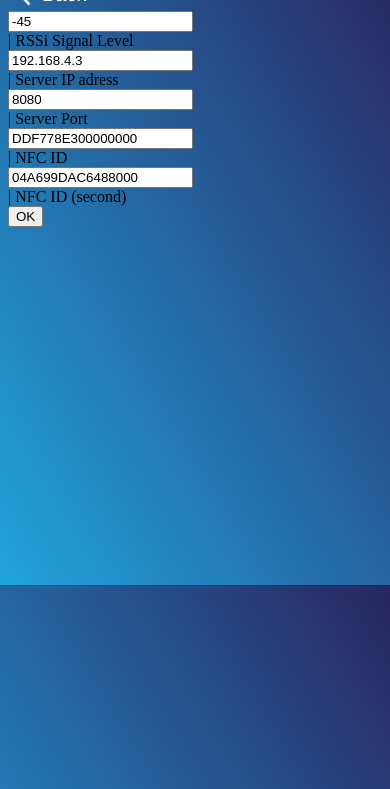
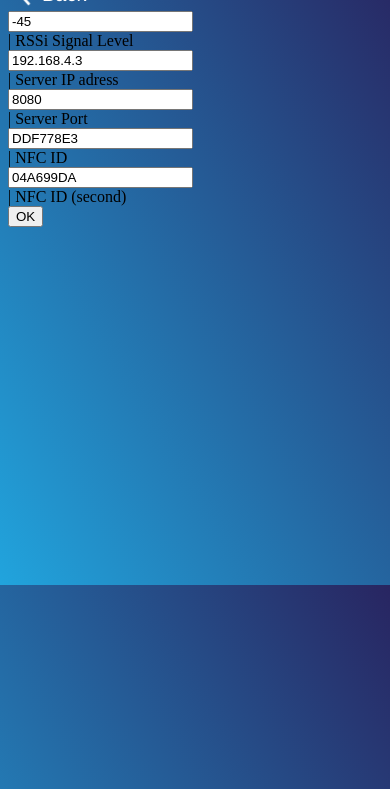
Before and after one commit to EreminDm/DemoWayNet, a website: page cordova/www/index.html in a window 390 px wide. Both pictures are taken after a click on the picture 355 px from the left and 30 px from the top of the page. Shown: the part 55-844 px from the top of the page. Drawn offline with Linux system fonts and the light colour scheme; some packages are replaced by stand-ins of ours.

Commit message:
add  realise and changes in id nfc

```diff
--- a/cordova/www/index.html
+++ b/cordova/www/index.html
@@ -159,11 +159,11 @@
                 <br />
                 | Server Port
                 <br />
-                <input type="text" id="NFC" value="DDF778E300000000" />
+                <input type="text" id="NFC" value="DDF778E3" />
                 <br />
                 | NFC ID
                 <br />
-                <input type="text" id="NFC1" value="04A699DAC6488000" />
+                <input type="text" id="NFC1" value="04A699DA" />
                 <br />
                 | NFC ID (second)
             </div>
--- a/cordova/www/scripts/main.js
+++ b/cordova/www/scripts/main.js
@@ -4,10 +4,10 @@ var gender;
 var secondName;
 var firstName;
 var helloMesage;
-//var deviceId = '4DF978E300000000'; //telefon 2
-//var deviceId1 = '040A96DAC6488000'; // telefon 2
-var deviceId = 'DDF778E300000000';
-var deviceId1 = '04A699DAC6488000';
+//var deviceId = '4DF978E3'; //telefon 2
+//var deviceId1 = '040A96DA'; // telefon 2
+var deviceId = 'DDF778E3';
+var deviceId1 = '04A699DA';
 var ipAdress = "192.168.4.3";
 var signalLimit = -47;
 var ipPort = "8080";
```
Also changed, not shown: cordova/readme.txt (added), 3 other files.
